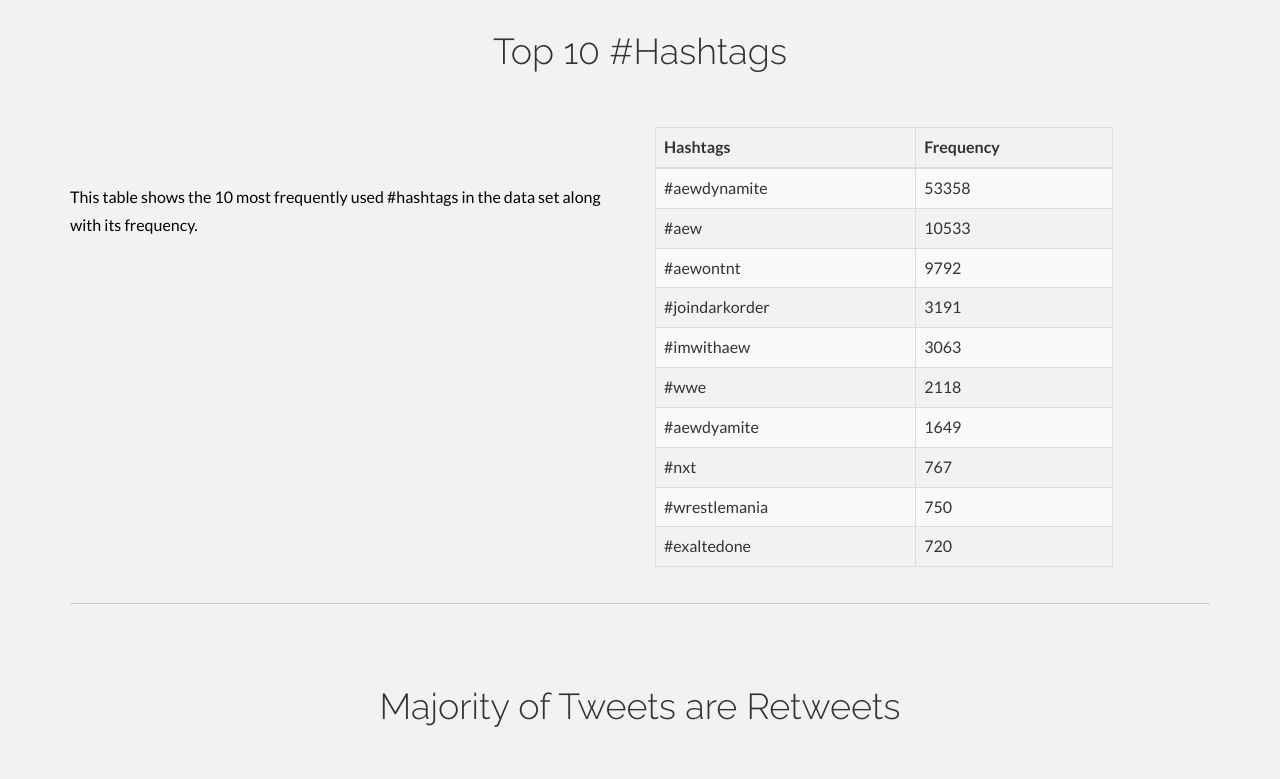
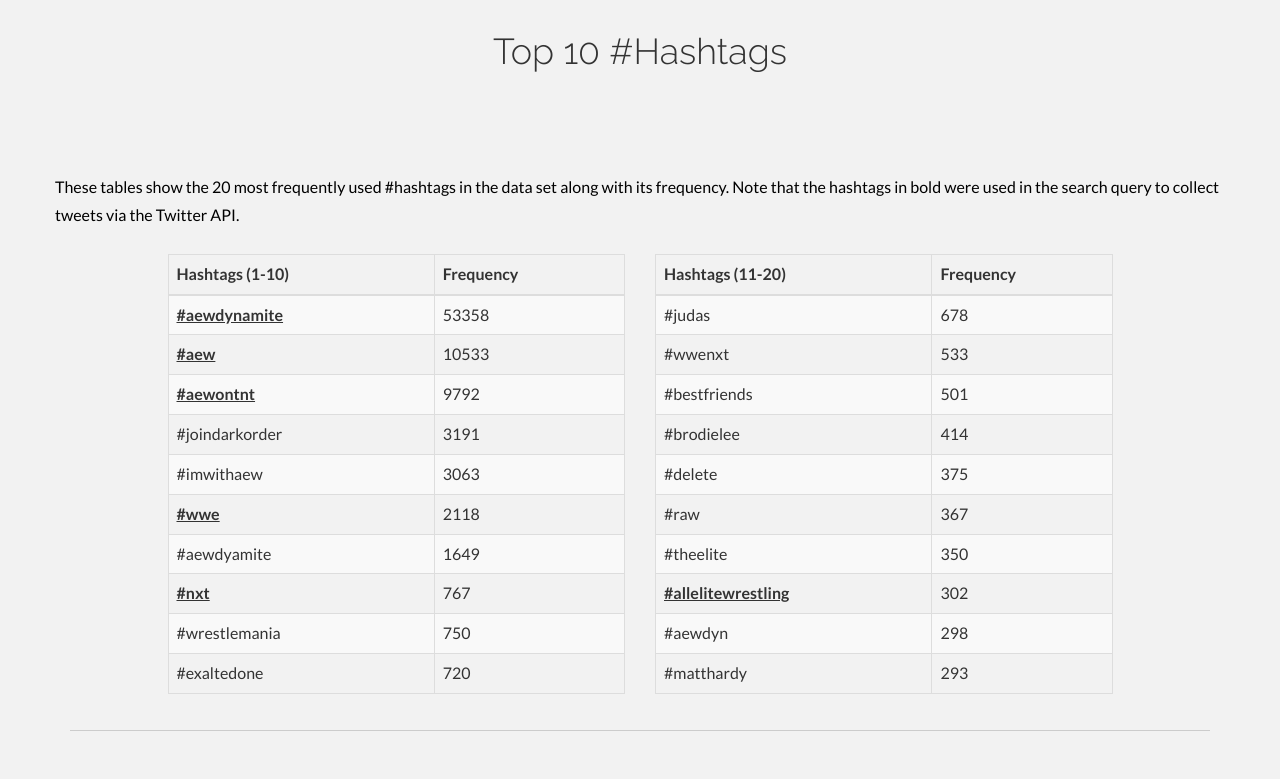
Before and after one commit to vizelite/twitterdashapp, a plain HTML site: page docs/index.html in a window 1280 px wide. Shown: the part 2320-3099 px from the top of the page. Drawn offline with Linux system fonts and the light colour scheme; grey boxes are pictures that could not be loaded.

Commit message:
update report page

```diff
--- a/docs/index.html
+++ b/docs/index.html
@@ -91,7 +91,7 @@
             </p>
             <p>
               For an interactive demo, check out this
-              <a href="https://vizelite-twitter-dash.herokuapp.com/">Twitter Activity Dashboard</a>.
+              <a href="https://vizelite-twitter-dash.herokuapp.com/" target="_blank">Twitter Activity Dashboard</a>.
               It contains a subset of the total dataset covering the last ten minutes of the show
               and five minutes after it ends.
             </p>
@@ -99,7 +99,7 @@
               This is an on-going project and updates will be made regularly.
               Feedback and comments are always welcomed.
               <br>
-              Find me on Twitter <a href="https://twitter.com/vizelitedotcom">@vizelitedotcom</a>
+              Find me on Twitter <a href="https://twitter.com/vizelitedotcom" target="_blank">@vizelitedotcom</a>
               or send me an email at visualizingtheelite at gmail dot com.
             </p>
           </div>
@@ -178,35 +178,57 @@
           <br>
           <br>
           <div class="row">
-            <div class="col-lg-6">
-              <p>
-                <br>
-                <br>
-                This table shows the 10 most frequently used #hashtags in the data set
-                along with its frequency.
-              </p>
+            <br>
+            <br>
+            <p>
+            These tables show the 20 most frequently used #hashtags in the data set
+            along with its frequency. Note that the hashtags in bold were used in the search query to collect tweets via the Twitter API.
+            </p>
+            <div class="col-lg-1">
             </div>
             <div class="col-lg-5">
               <table class="table table-striped table-bordered">
                 <thead>
                 <tr>
-                <th scope="col">Hashtags</th>
+                <th scope="col">Hashtags (1-10)</th>
                 <th scope="col">Frequency</th>
                 </tr>
                 </thead>
                 <tbody>
-                <tr><td>#aewdynamite</td><td>53358</td></tr>
-                <tr><td>#aew</td><td>10533</td></tr>
-                <tr><td>#aewontnt</td><td>9792</td></tr>
+                <tr><td style="font-weight:bold; text-decoration:underline">#aewdynamite</td><td>53358</td></tr>
+                <tr><td style="font-weight:bold; text-decoration:underline">#aew</td><td>10533</td></tr>
+                <tr><td style="font-weight:bold; text-decoration:underline">#aewontnt</td><td>9792</td></tr>
                 <tr><td>#joindarkorder</td><td>3191</td></tr>
                 <tr><td>#imwithaew</td><td>3063</td></tr>
-                <tr><td>#wwe</td><td>2118</td></tr>
+                <tr><td style="font-weight:bold; text-decoration:underline">#wwe</td><td>2118</td></tr>
                 <tr><td>#aewdyamite</td><td>1649</td></tr>
-                <tr><td>#nxt</td><td>767</td></tr>
+                <tr><td style="font-weight:bold; text-decoration:underline">#nxt</td><td>767</td></tr>
                 <tr><td>#wrestlemania</td><td>750</td></tr>
                 <tr><td>#exaltedone</td><td>720</td></tr>
                 </tbody>
                 </table>
+            </div>
+            <div class="col-lg-5">
+            <table class="table table-striped table-bordered">
+              <thead>
+              <tr>
+              <th scope="col">Hashtags (11-20)</th>
+              <th scope="col">Frequency</th>
+              </tr>
+              </thead>
+              <tbody>
+              <tr><td>#judas</td><td>678</td></tr>
+              <tr><td>#wwenxt</td><td>533</td></tr>
+              <tr><td>#bestfriends</td><td>501</td></tr>
+              <tr><td>#brodielee</td><td>414</td></tr>
+              <tr><td>#delete</td><td>375</td></tr>
+              <tr><td>#raw</td><td>367</td></tr>
+              <tr><td>#theelite</td><td>350</td></tr>
+              <tr><td style="font-weight:bold; text-decoration:underline">#allelitewrestling</td><td>302</td></tr>
+              <tr><td>#aewdyn</td><td>298</td></tr>
+              <tr><td>#matthardy</td><td>293</td></tr>
+              </tbody>
+              </table>
             </div>
             <div class="col-lg-1">
             </div>
@@ -307,9 +329,12 @@
                 <br>
                 What was the top three tweets? [Spoiler Alert]
                 <ul>
-                  <li>Matt Hardy joins The Elite for Blood and Guts</li>
-                  <li>Luke Harper revealed as "The Exalted One"</li>
-                  <li>Cory's sentimental opening promo for the show</li>
+                  <li><a href="http://www.twitter.com/user/status/1240458505867288577" target="_blank">Matt Hardy joins The Elite for Blood and Guts</a></li>
+                  <!-- <blockquote class="twitter-tweet"><p lang="und" dir="ltr">😱😱😱 <a href="https://twitter.com/MATTHARDYBRAND?ref_src=twsrc%5Etfw">@MATTHARDYBRAND</a> 😱😱😱 <a href="https://twitter.com/hashtag/AEWDynamite?src=hash&amp;ref_src=twsrc%5Etfw">#AEWDynamite</a> <a href="https://t.co/EZgahdxi2w">pic.twitter.com/EZgahdxi2w</a></p>&mdash; All Elite Wrestling on TNT (@AEWonTNT) <a href="https://twitter.com/AEWonTNT/status/1240458505867288577?ref_src=twsrc%5Etfw">March 19, 2020</a></blockquote> <script async src="https://platform.twitter.com/widgets.js" charset="utf-8"></script> -->
+                  <li><a href="http://www.twitter.com/user/status/1240446453991923712" target="_blank">Luke Harper revealed as "The Exalted One"</a></li>
+                  <!-- <blockquote class="twitter-tweet"><p lang="en" dir="ltr">OH. MY. GOODNESS. <a href="https://twitter.com/hashtag/JOINDARKORDER?src=hash&amp;ref_src=twsrc%5Etfw">#JOINDARKORDER</a> <a href="https://twitter.com/hashtag/AEWDynamite?src=hash&amp;ref_src=twsrc%5Etfw">#AEWDynamite</a> <a href="https://t.co/cBefGM8jMy">pic.twitter.com/cBefGM8jMy</a></p>&mdash; All Elite Wrestling on TNT (@AEWonTNT) <a href="https://twitter.com/AEWonTNT/status/1240446453991923712?ref_src=twsrc%5Etfw">March 19, 2020</a></blockquote> <script async src="https://platform.twitter.com/widgets.js" charset="utf-8"></script> -->
+                  <li><a href="http://www.twitter.com/user/status/1240429357782294528" target="_blank">Cory's sentimental opening promo for the show</a></li>
+                  <!-- <blockquote class="twitter-tweet"><p lang="en" dir="ltr">Incredible stuff from <a href="https://twitter.com/CodyRhodes?ref_src=twsrc%5Etfw">@CodyRhodes</a> 👏 <a href="https://twitter.com/hashtag/AEWDynamite?src=hash&amp;ref_src=twsrc%5Etfw">#AEWDynamite</a> <a href="https://t.co/6Vl5Cp1gnR">pic.twitter.com/6Vl5Cp1gnR</a></p>&mdash; All Elite Wrestling on TNT (@AEWonTNT) <a href="https://twitter.com/AEWonTNT/status/1240429357782294528?ref_src=twsrc%5Etfw">March 19, 2020</a></blockquote> <script async src="https://platform.twitter.com/widgets.js" charset="utf-8"></script> -->
                 </ul>
                 <br>
                 Click on the Tweet IDs to see the actual tweets.
@@ -357,6 +382,16 @@
           <br>
           <div class="col-lg-12">
             <p>
+              <br>
+              More to come on the detailed process in putting together this project, but here's a summary
+              of the technologies used.
+              <br>
+              <ul>
+                <li>Data collection and storage: Twitter API, Tweepy, Python, PostgreSQL</li>
+                <li>Data processing and analysis: Python, NumPy, Pandas, RE, nltk</li>
+                <li>Visualization and dashboard: Matplotlib, Plot.ly, Dash, Heroku, Bootstrap</li>
+              </ul>
+              <br>
             </p>
           </div>
         </div>
```
